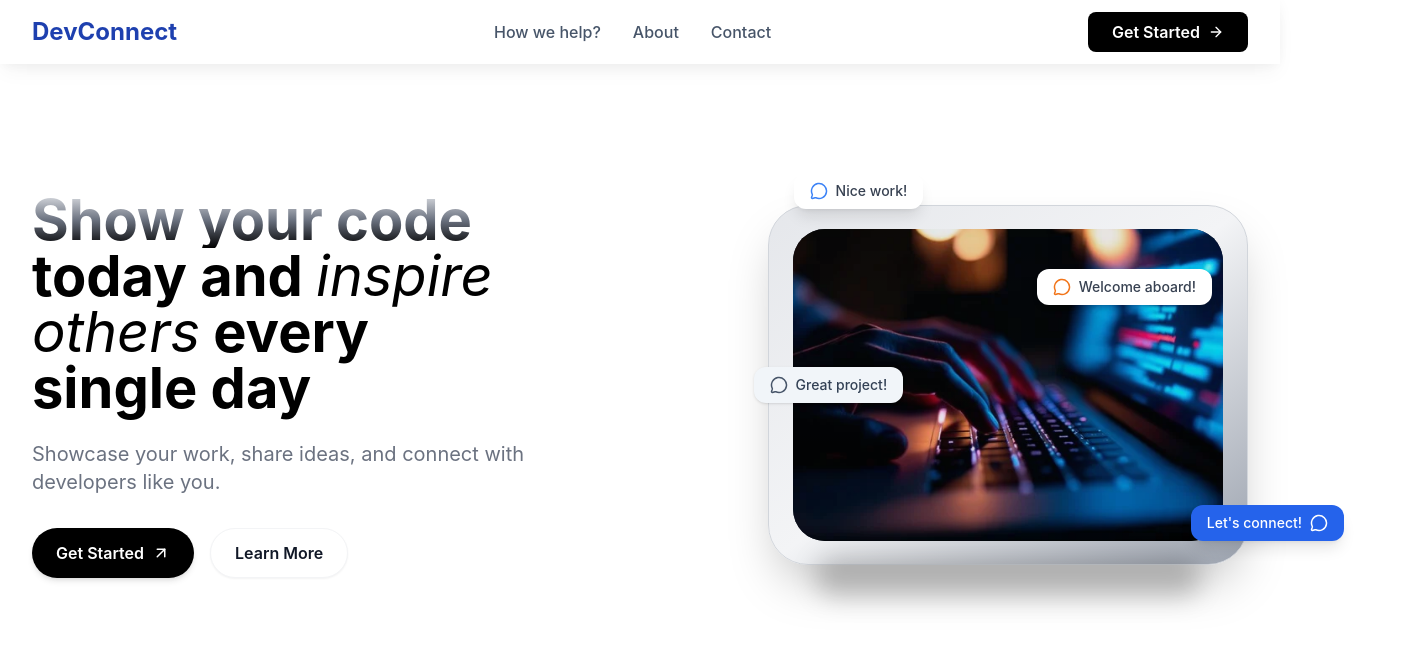
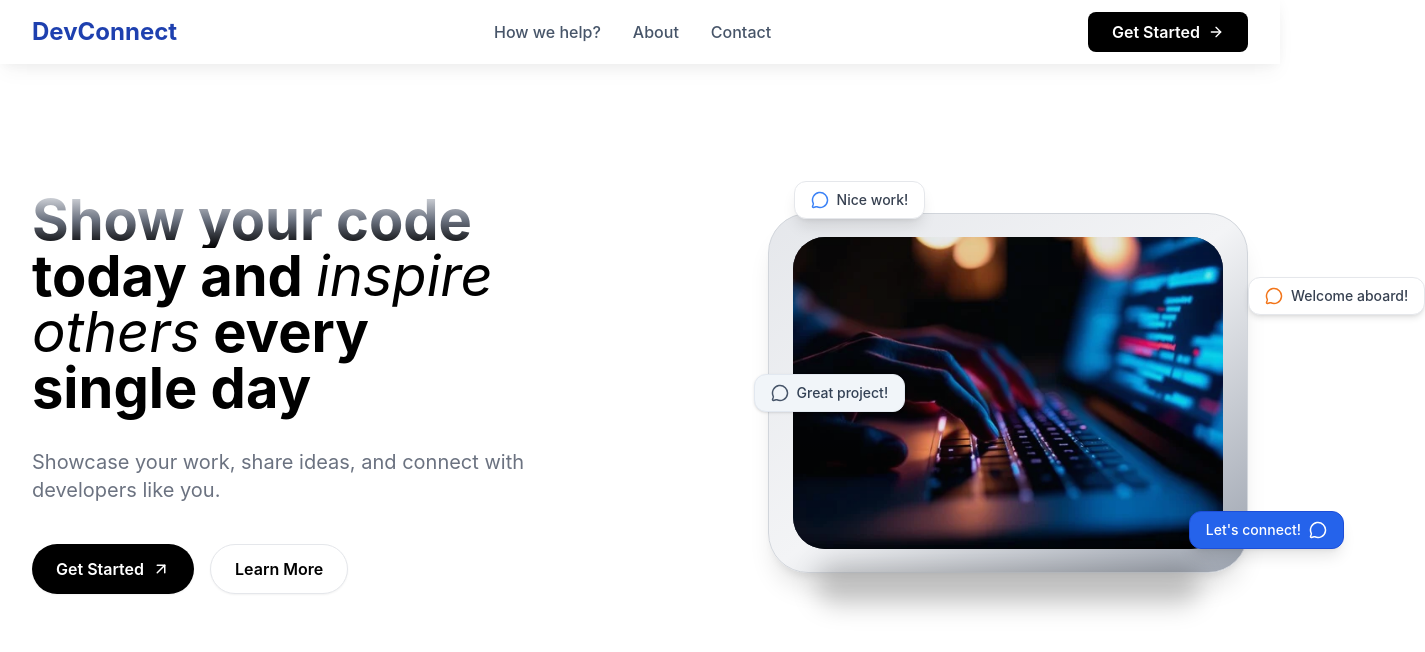
Before and after one commit to Manyaxkapoor/devconnect, a React (Vite) app in the folder devconnect/: page / in a window 1280 px wide. Shown: the top 652 px of the page, 1425 px wide, since content can reach past the window. Built offline with nearby package versions, Linux system fonts and the light colour scheme.

Commit message:
added more corrections

```diff
--- a/devconnect/src/components/Hero.jsx
+++ b/devconnect/src/components/Hero.jsx
@@ -14,13 +14,13 @@ const floatKeyframes = `
 
 const Hero = () => {
   return (
-    <section className="bg-white py-20 lg:py-32">
+    <section className="bg-white py-20 lg:py-32 font-sans">
       <style>{floatKeyframes}</style>
       <div className="max-w-7xl mx-auto px-4 sm:px-6 lg:px-8">
-        <div className="flex flex-col lg:flex-row items-center justify-between gap-12 lg:gap-0">
+        <div className="flex flex-col lg:flex-row items-center justify-between gap-16 lg:gap-0">
           {/* Left Column */}
           <div className="w-full lg:w-3/5 flex flex-col justify-center">
-            <h1 className="font-display font-bold text-4xl sm:text-5xl lg:text-[3.5rem] leading-[1.1] mb-6">
+            <h1 className="font-display font-bold text-black text-4xl sm:text-5xl lg:text-[3.5rem] leading-[1.1] mb-8">
               <span className="block bg-gradient-to-b from-gray-200 via-gray-500 to-black bg-clip-text text-transparent">
                 Show your code
               </span>
@@ -32,14 +32,14 @@ const Hero = () => {
               </span>
               <span className="block">single day</span>
             </h1>
-            <p className="text-lg sm:text-xl text-[#6B7280] mb-8 max-w-xl">
+            <p className="text-lg sm:text-xl text-gray-500 mb-10 max-w-xl">
               Showcase your work, share ideas, and connect with developers like you.
             </p>
             <div className="flex flex-col sm:flex-row gap-4">
-              <button className="flex items-center gap-2 bg-black text-white font-semibold py-3 px-6 rounded-full shadow-md hover:bg-gray-900 transition">
+              <button className="flex items-center gap-2 bg-black text-white font-semibold py-3 px-6 rounded-full shadow-sm hover:bg-gray-900 focus:outline-none focus:ring-2 focus:ring-black/50 transition-all duration-200" tabIndex={0} aria-label="Get Started">
                 Get Started <ArrowUpRight size={18} />
               </button>
-              <button className="flex items-center gap-2 bg-white text-gray-900 font-semibold py-3 px-6 rounded-full shadow-sm border border-gray-100 hover:bg-gray-50 transition">
+              <button className="flex items-center gap-2 bg-white text-black font-semibold py-3 px-6 rounded-full shadow-sm border border-gray-200 hover:bg-gray-100 focus:outline-none focus:ring-2 focus:ring-black/30 transition-all duration-200" tabIndex={0} aria-label="Learn More">
                 Learn More
               </button>
             </div>
@@ -49,39 +49,39 @@ const Hero = () => {
             {/* Device mockup */}
             <div className="relative z-10 flex items-center">
               {/* Device frame */}
-              <div className="w-[480px] h-[360px] rounded-[2.5rem] bg-gradient-to-br from-gray-200 via-gray-100 to-gray-400 border border-gray-300 shadow-2xl flex items-center justify-center">
+              <div className="w-[480px] h-[360px] rounded-[2.5rem] bg-gradient-to-br from-gray-200 via-gray-100 to-gray-400 border border-gray-300 shadow-xl flex items-center justify-center">
                 {/* Screen area */}
                 <div className="w-[430px] h-[312px] rounded-[2rem] bg-gradient-to-b from-gray-900 via-gray-800 to-gray-900 shadow-inner overflow-hidden flex items-center justify-center">
                   {/* Screen content (hero image) */}
                   <img
                     src={heroImg}
-                    alt="Device mockup"
+                    alt="Tablet device showing code preview"
                     className="object-cover w-full h-full rounded-[1.7rem] opacity-90"
                   />
                 </div>
               </div>
               {/* Subtle shadow below device */}
-              <div className="absolute left-1/2 -bottom-8 -translate-x-1/2 w-96 h-10 bg-black/20 rounded-full blur-md z-0" />
+              <div className="absolute left-1/2 -bottom-8 -translate-x-1/2 w-96 h-10 bg-black/20 rounded-full blur-md z-0" aria-hidden="true" />
             </div>
             {/* Floating message bubbles */}
             <div className="hidden lg:block">
               {/* Top left message */}
-              <div className="absolute -top-8 left-8 bg-white shadow-lg rounded-xl px-4 py-2 flex items-center gap-2 animate-fade-in z-20" style={{animation: 'floatY 3.5s ease-in-out infinite'}}>
+              <div className="absolute -top-8 left-8 bg-white shadow-lg rounded-xl px-4 py-2 flex items-center gap-2 animate-fade-in z-20 border border-gray-200" style={{animation: 'floatY 3.5s ease-in-out infinite'}}>
                 <MessageCircle size={18} className="text-primary-500" />
                 <span className="text-sm font-medium text-gray-700 whitespace-nowrap">Nice work!</span>
               </div>
               {/* Bottom right message */}
-              <div className="absolute bottom-6 -right-24 bg-primary-600 text-white shadow-lg rounded-xl px-4 py-2 flex items-center gap-2 animate-slide-up z-20" style={{animation: 'floatX 4s 1s ease-in-out infinite'}}>
+              <div className="absolute bottom-6 -right-24 bg-primary-600 text-white shadow-lg rounded-xl px-4 py-2 flex items-center gap-2 animate-slide-up z-20 border border-primary-700" style={{animation: 'floatX 4s 1s ease-in-out infinite'}}>
                 <span className="text-sm font-medium whitespace-nowrap">Let's connect!</span>
                 <MessageCircle size={18} className="text-white" />
               </div>
               {/* Top right message - moved down to overlap image, floating */}
-              <div className="absolute top-16 right-9 bg-white shadow-md rounded-xl px-4 py-2 flex items-center gap-2 animate-fade-in z-20" style={{animation: 'floatY 4.2s 0.5s ease-in-out infinite'}}>
+              <div className="absolute top-16 right-19 bg-white shadow-md rounded-xl px-4 py-2 flex items-center gap-2 animate-fade-in z-20 border border-gray-200" style={{animation: 'floatY 4.2s 0.5s ease-in-out infinite'}}>
                 <MessageCircle size={18} className="text-accent-500" />
                 <span className="text-sm font-medium text-gray-700 whitespace-nowrap">Welcome aboard!</span>
               </div>
               {/* Left center message - touching the image, floating */}
-              <div className="absolute top-1/2 -translate-y-1/2 -left-2 bg-secondary-100 shadow rounded-xl px-4 py-2 flex items-center gap-2 animate-slide-up z-20" style={{animation: 'floatX 3.8s 0.7s ease-in-out infinite'}}>
+              <div className="absolute top-1/2 -translate-y-1/2 -left-2 bg-secondary-100 shadow rounded-xl px-4 py-2 flex items-center gap-2 animate-slide-up z-20 border border-secondary-200" style={{animation: 'floatX 3.8s 0.7s ease-in-out infinite'}}>
                 <MessageCircle size={18} className="text-secondary-600" />
                 <span className="text-sm font-medium text-secondary-700 whitespace-nowrap">Great project!</span>
               </div>
```
